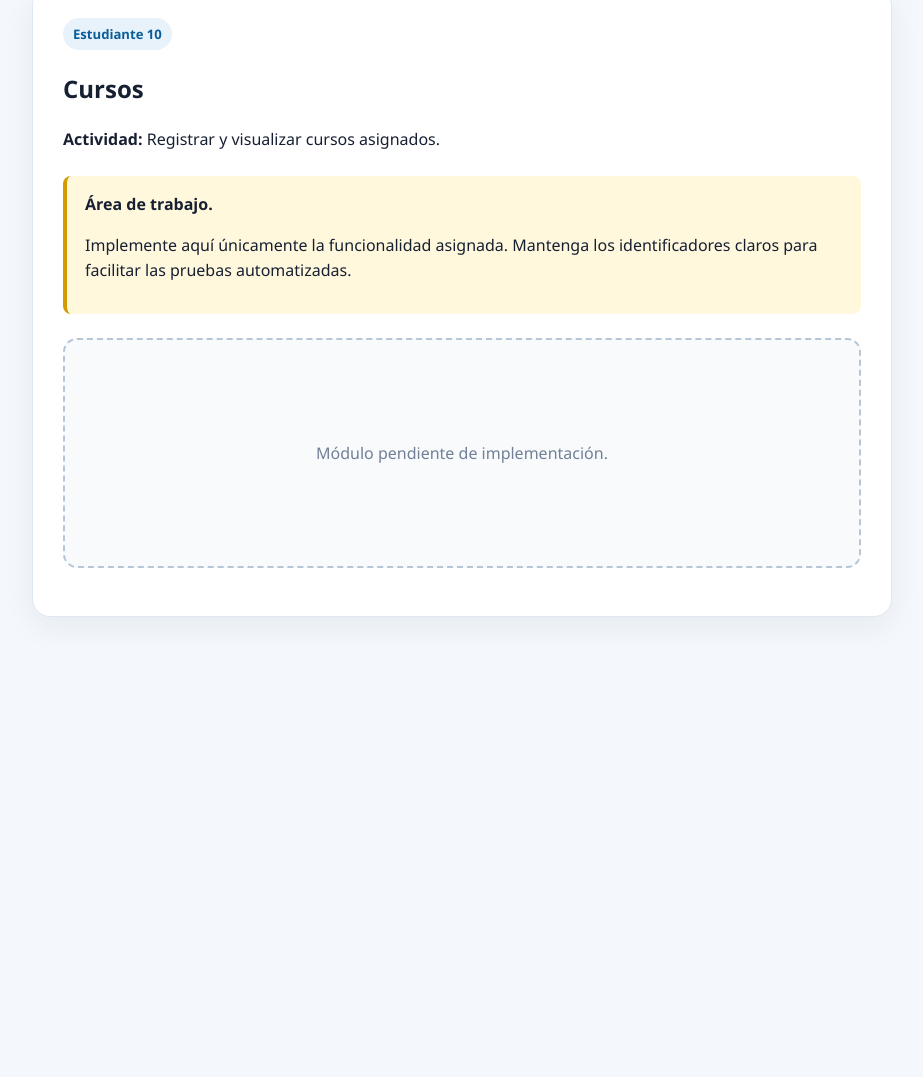
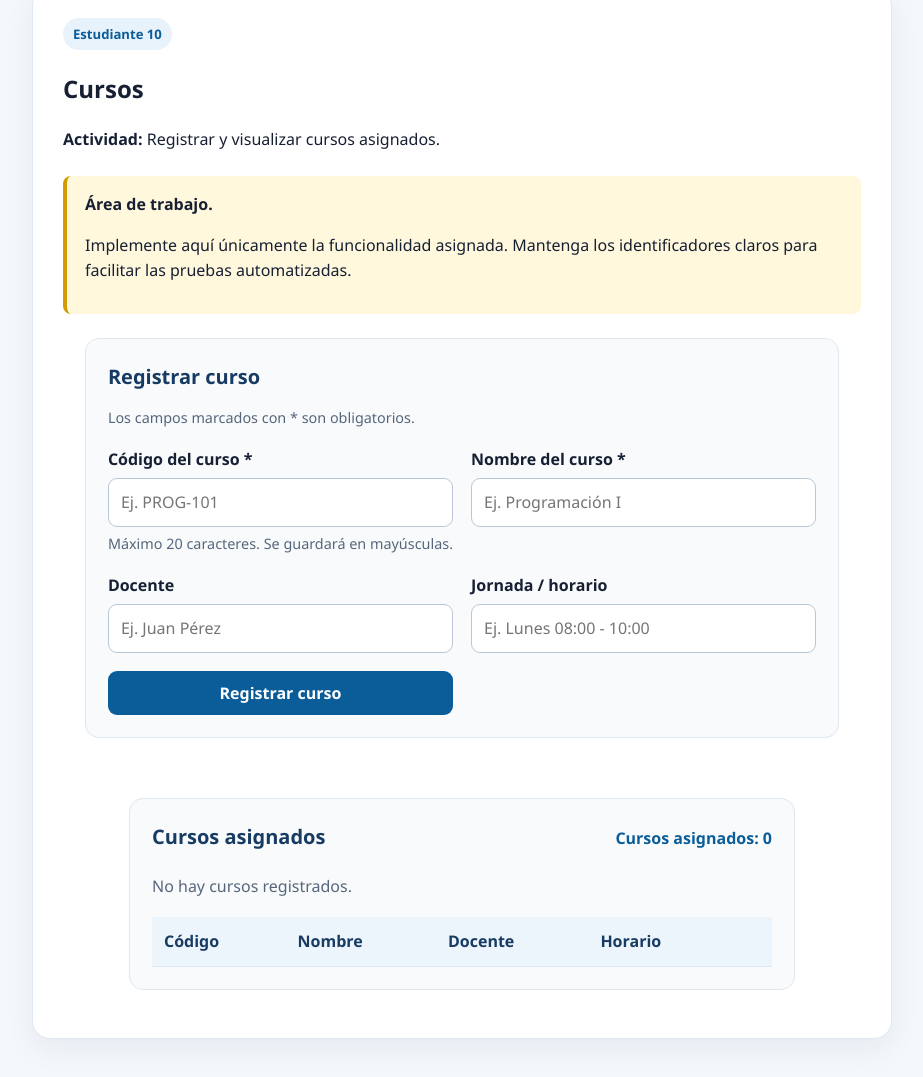
Before and after one commit to DarknessGT/portal-universitario-2026, a plain HTML site: page modules/10-cursos/index.html in a window 1280 px wide. Shown: the part 93-1170 px from the top of the page, without its empty margins (178-1101 px from the left). Before the commit the page ends 800 px from the top, so only its background shows below. Drawn offline with Linux system fonts and the light colour scheme.

Commit message:
feat(cursos): crear interfaz de registro de cursos

```diff
--- /dev/null
+++ b/modules/10-cursos/estilos.css
@@ -0,0 +1,189 @@
+/* Módulo 10: contenedor y secciones de la aplicación de cursos. */
+.cursos-app {
+  display: block;
+  min-height: 0;
+  padding: 0;
+  border: 0;
+  background: transparent;
+}
+
+.cursos-section {
+  padding: 22px;
+  border: 1px solid #dfe7f0;
+  border-radius: 14px;
+  background: #f8fafc;
+}
+
+.cursos-section + .cursos-section {
+  margin-top: 22px;
+}
+
+.cursos-section h2 {
+  margin: 0 0 4px;
+  color: #183b63;
+  font-size: 1.25rem;
+}
+
+.cursos-help,
+.curso-field small {
+  color: #56677b;
+  font-size: .9rem;
+}
+
+/* Cuadrícula del formulario para conservar una lectura clara en pantallas amplias y pequeñas. */
+.curso-form {
+  display: grid;
+  grid-template-columns: repeat(2, minmax(0, 1fr));
+  gap: 18px;
+  margin-top: 18px;
+}
+
+.curso-field {
+  display: flex;
+  flex-direction: column;
+  gap: 6px;
+}
+
+.curso-field label {
+  color: #172033;
+  font-weight: 700;
+}
+
+.curso-field input {
+  width: 100%;
+  padding: 11px 12px;
+  border: 1px solid #b9c8d9;
+  border-radius: 9px;
+  color: #172033;
+  font: inherit;
+}
+
+.curso-field input:focus,
+.curso-form button:focus-visible,
+.btn-eliminar-curso:focus-visible {
+  outline: 3px solid #5da9df;
+  outline-offset: 2px;
+}
+
+.curso-form button,
+.btn-eliminar-curso {
+  border: 0;
+  border-radius: 9px;
+  font: inherit;
+  font-weight: 700;
+  cursor: pointer;
+}
+
+.curso-form button {
+  align-self: end;
+  min-height: 44px;
+  padding: 10px 18px;
+  color: #fff;
+  background: #0b5d9a;
+}
+
+.curso-form button:hover {
+  background: #084b7c;
+}
+
+/* Mensajes que cambian de estado sin desplazar innecesariamente el listado. */
+.mensaje-cursos {
+  min-height: 1.5em;
+  margin: 18px 0;
+  font-weight: 700;
+}
+
+.mensaje-cursos[data-tipo="error"] {
+  color: #a12622;
+}
+
+.mensaje-cursos[data-tipo="exito"] {
+  color: #176a3a;
+}
+
+.cursos-listado-heading {
+  display: flex;
+  align-items: baseline;
+  justify-content: space-between;
+  gap: 16px;
+}
+
+.contador-cursos {
+  margin: 0;
+  color: #0b5d9a;
+  font-weight: 800;
+}
+
+.estado-vacio-cursos {
+  margin: 18px 0 0;
+  color: #56677b;
+}
+
+.tabla-responsive {
+  overflow-x: auto;
+}
+
+/* Tabla semántica con desplazamiento horizontal controlado en teléfonos. */
+#lista-cursos {
+  width: 100%;
+  min-width: 620px;
+  margin-top: 18px;
+  border-collapse: collapse;
+  background: #fff;
+}
+
+#lista-cursos th,
+#lista-cursos td {
+  padding: 12px;
+  border-bottom: 1px solid #dfe7f0;
+  text-align: left;
+  vertical-align: top;
+}
+
+#lista-cursos th {
+  color: #183b63;
+  background: #edf5fc;
+}
+
+.btn-eliminar-curso {
+  padding: 7px 11px;
+  color: #8c211e;
+  background: #fff0ef;
+}
+
+.btn-eliminar-curso:hover {
+  background: #fbd9d7;
+}
+
+/* Texto disponible para lectores de pantalla, sin ocupar espacio visual. */
+.sr-only {
+  position: absolute;
+  width: 1px;
+  height: 1px;
+  padding: 0;
+  margin: -1px;
+  overflow: hidden;
+  clip: rect(0, 0, 0, 0);
+  white-space: nowrap;
+  border: 0;
+}
+
+/* Ajuste de una columna para que el formulario siga siendo cómodo en móvil. */
+@media (max-width: 620px) {
+  .cursos-section {
+    padding: 18px;
+  }
+
+  .curso-form {
+    grid-template-columns: 1fr;
+  }
+
+  .curso-form button {
+    width: 100%;
+  }
+
+  .cursos-listado-heading {
+    align-items: flex-start;
+    flex-direction: column;
+  }
+}
--- a/modules/10-cursos/index.html
+++ b/modules/10-cursos/index.html
@@ -5,6 +5,7 @@
   <meta name="viewport" content="width=device-width, initial-scale=1.0">
   <title>Módulo 10 - Cursos</title>
   <link rel="stylesheet" href="../../css/estilos.css">
+  <link rel="stylesheet" href="estilos.css">
 </head>
 <body>
   <main class="module-page">
@@ -19,11 +20,72 @@
         <p>Implemente aquí únicamente la funcionalidad asignada. Mantenga los identificadores claros para facilitar las pruebas automatizadas.</p>
       </div>
 
-      <div id="app-10" class="student-area">
-        <!-- TODO ESTUDIANTE 10: agregue aquí la interfaz de su módulo -->
-        <p class="placeholder">Módulo pendiente de implementación.</p>
+      <!-- Aplicación autocontenida para registrar cursos asignados -->
+      <div id="app-10" class="student-area cursos-app">
+        <!-- Formulario de registro de cursos -->
+        <section class="cursos-section" aria-labelledby="registro-cursos-titulo">
+          <h2 id="registro-cursos-titulo">Registrar curso</h2>
+          <p class="cursos-help">Los campos marcados con * son obligatorios.</p>
+
+          <form id="curso-form" class="curso-form" novalidate>
+            <div class="curso-field">
+              <label for="curso-codigo">Código del curso <span aria-hidden="true">*</span></label>
+              <input id="curso-codigo" name="codigo" type="text" maxlength="20" autocomplete="off"
+                aria-required="true" aria-describedby="ayuda-codigo" placeholder="Ej. PROG-101">
+              <small id="ayuda-codigo">Máximo 20 caracteres. Se guardará en mayúsculas.</small>
+            </div>
+
+            <div class="curso-field">
+              <label for="curso-nombre">Nombre del curso <span aria-hidden="true">*</span></label>
+              <input id="curso-nombre" name="nombre" type="text" maxlength="100" autocomplete="off"
+                aria-required="true" placeholder="Ej. Programación I">
+            </div>
+
+            <div class="curso-field">
+              <label for="curso-docente">Docente</label>
+              <input id="curso-docente" name="docente" type="text" maxlength="100" autocomplete="off"
+                placeholder="Ej. Juan Pérez">
+            </div>
+
+            <div class="curso-field">
+              <label for="curso-horario">Jornada / horario</label>
+              <input id="curso-horario" name="horario" type="text" maxlength="100" autocomplete="off"
+                placeholder="Ej. Lunes 08:00 - 10:00">
+            </div>
+
+            <button id="btn-registrar-curso" type="submit">Registrar curso</button>
+          </form>
+        </section>
+
+        <!-- Mensajes de validación, éxito y errores de almacenamiento -->
+        <p id="mensaje-cursos" class="mensaje-cursos" aria-live="polite" role="status"></p>
+
+        <!-- Listado de cursos registrados -->
+        <section class="cursos-section cursos-listado" aria-labelledby="cursos-asignados-titulo">
+          <div class="cursos-listado-heading">
+            <h2 id="cursos-asignados-titulo">Cursos asignados</h2>
+            <p id="contador-cursos" class="contador-cursos" aria-live="polite">Cursos asignados: 0</p>
+          </div>
+
+          <p id="estado-vacio-cursos" class="estado-vacio-cursos">No hay cursos registrados.</p>
+          <div class="tabla-responsive">
+            <table id="lista-cursos" aria-describedby="contador-cursos">
+              <thead>
+                <tr>
+                  <th scope="col">Código</th>
+                  <th scope="col">Nombre</th>
+                  <th scope="col">Docente</th>
+                  <th scope="col">Horario</th>
+                  <th scope="col"><span class="sr-only">Acciones</span></th>
+                </tr>
+              </thead>
+              <tbody id="lista-cursos-cuerpo"></tbody>
+            </table>
+          </div>
+        </section>
       </div>
 
+      <!-- Región complementaria conservada para la estructura accesible del portal -->
       <p id="resultado-10" class="result" aria-live="polite"></p>
     </section>
   </main>
```
